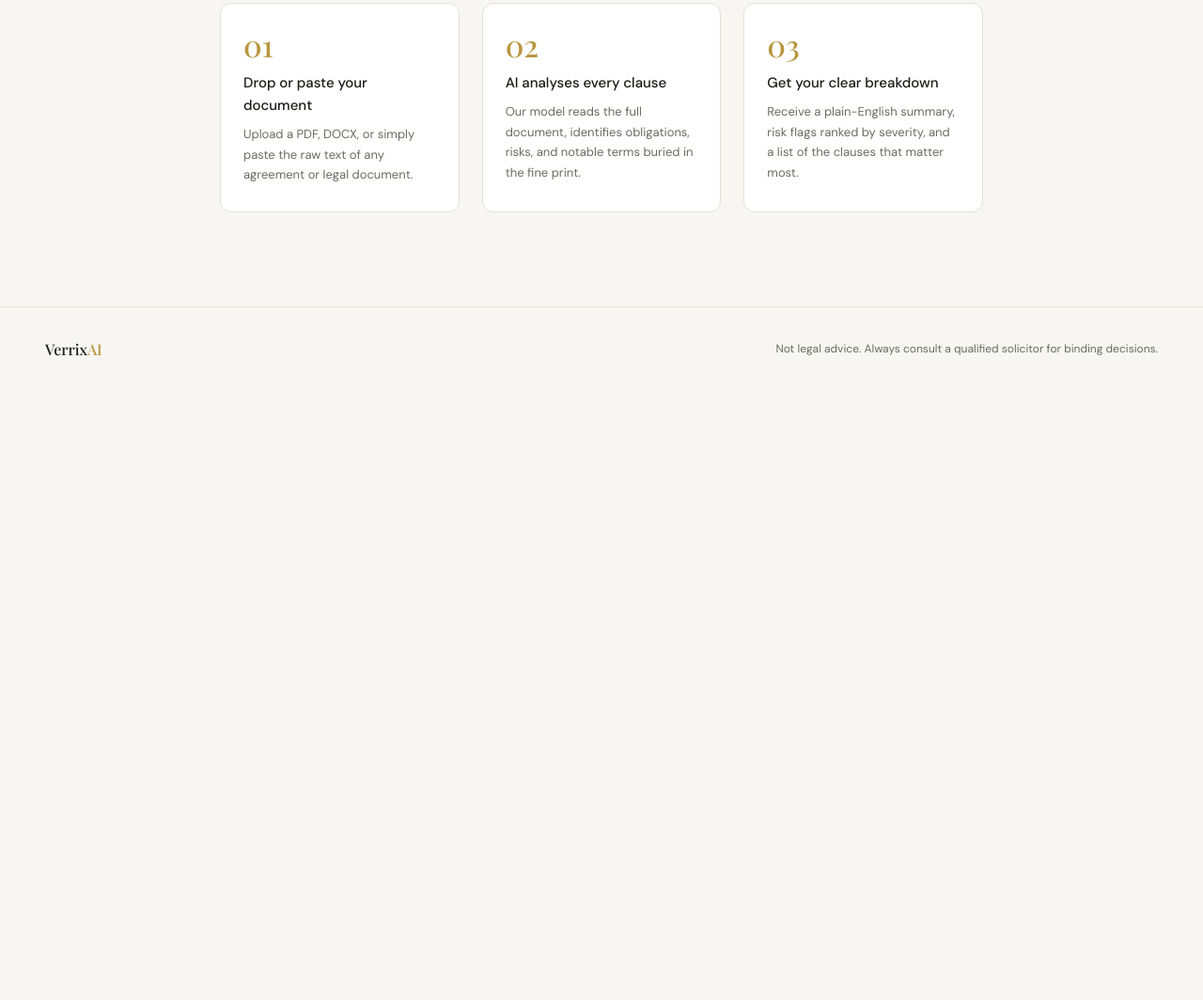
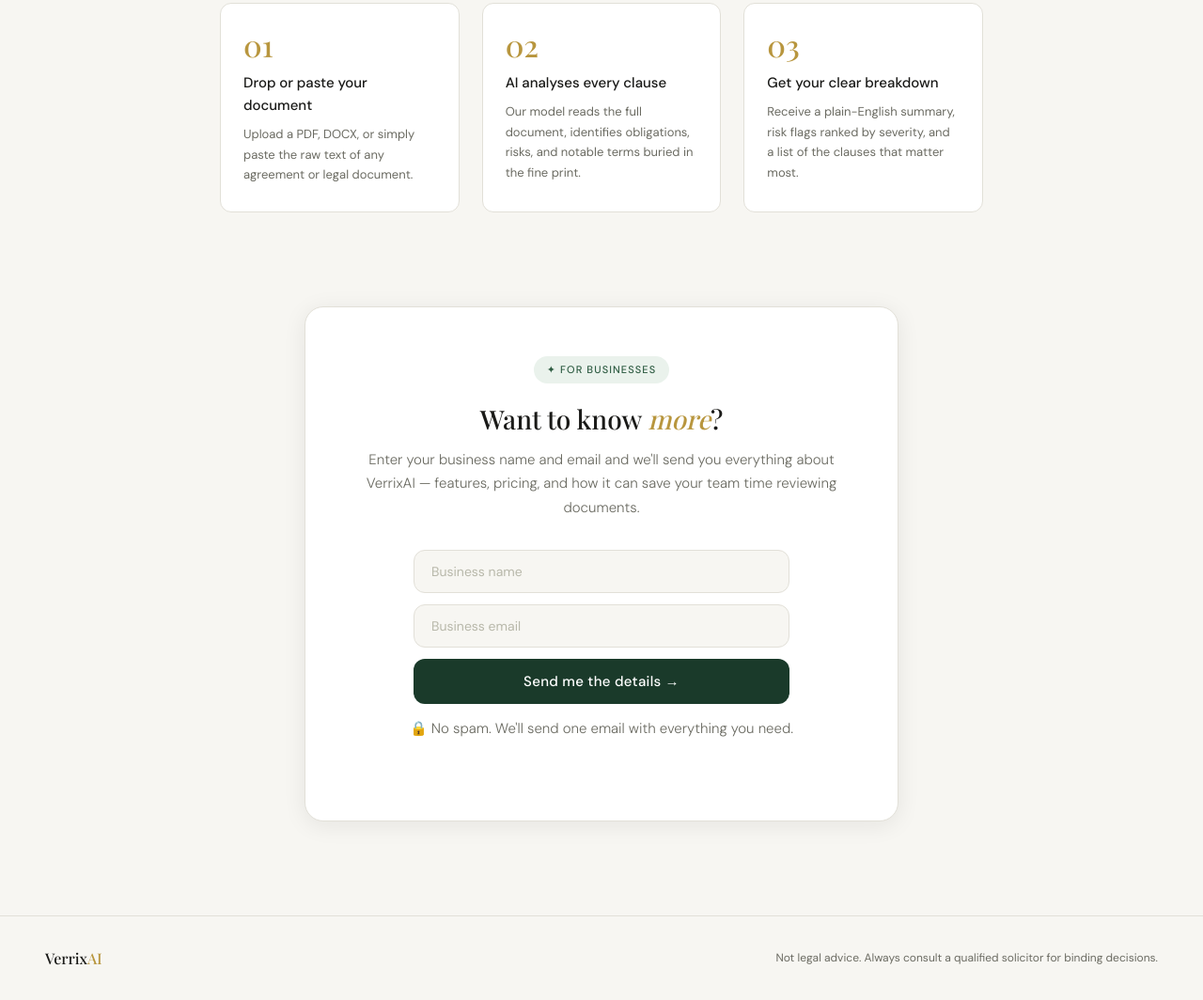
Before and after one commit to edwinshibu/verrixai, a plain HTML site: page index.html in a window 1280 px wide. Shown: the part 1548-2612 px from the top of the page at 94% size. Before the commit the page ends 1964 px from the top, so only its background shows below. Drawn offline with nearby package versions, Linux system fonts and the light colour scheme.

Commit message:
Update index.html

```diff
--- a/index.html
+++ b/index.html
@@ -217,7 +217,24 @@
   .privacy-text { font-size: 12px; color: var(--accent-light); line-height: 1.6; }
   .privacy-text strong { display: block; margin-bottom: 2px; font-weight: 600; }
 
-  /* HOW IT WORKS */
+  /* KNOW MORE SECTION */
+  .knowmore-section { max-width: 680px; margin: 0 auto 100px; padding: 0 24px; text-align: center; }
+  .knowmore-card { background: var(--surface); border: 1px solid var(--border); border-radius: 20px; padding: 52px 48px; box-shadow: var(--shadow); }
+  .knowmore-eyebrow { display: inline-flex; align-items: center; gap: 8px; background: #EAF2EC; color: var(--accent-light); font-size: 11px; font-weight: 500; letter-spacing: 0.1em; text-transform: uppercase; padding: 6px 14px; border-radius: 999px; margin-bottom: 20px; }
+  .knowmore-card h2 { font-family: 'Playfair Display', serif; font-size: 28px; font-weight: 500; margin-bottom: 12px; line-height: 1.3; }
+  .knowmore-card h2 em { font-style: italic; color: var(--gold); }
+  .knowmore-card p { font-size: 15px; color: var(--ink-muted); margin-bottom: 32px; line-height: 1.7; font-weight: 300; }
+  .knowmore-form { display: flex; flex-direction: column; gap: 12px; max-width: 400px; margin: 0 auto; }
+  .knowmore-input { width: 100%; padding: 13px 18px; border: 1px solid var(--border); border-radius: var(--radius); font-family: 'DM Sans', sans-serif; font-size: 14px; color: var(--ink); background: var(--bg); outline: none; transition: border-color 0.2s; }
+  .knowmore-input:focus { border-color: var(--gold); background: white; }
+  .knowmore-input::placeholder { color: #B8B8AA; }
+  .btn-knowmore { width: 100%; padding: 14px; background: var(--accent); color: white; border: none; border-radius: var(--radius); font-family: 'DM Sans', sans-serif; font-size: 15px; font-weight: 500; cursor: pointer; transition: all 0.2s; letter-spacing: 0.02em; }
+  .btn-knowmore:hover { background: var(--accent-light); transform: translateY(-1px); box-shadow: 0 8px 24px rgba(26,58,42,0.25); }
+  .btn-knowmore:disabled { opacity: 0.5; cursor: not-allowed; transform: none; box-shadow: none; }
+  .knowmore-msg { font-size: 13px; padding: 10px 14px; border-radius: 8px; display: none; margin-top: 4px; }
+  .knowmore-msg.success { background: #EAF5EE; color: var(--risk-low); display: block; }
+  .knowmore-msg.error { background: #FDECEA; color: var(--risk-high); display: block; }
+  .knowmore-note { font-size: 11px; color: var(--ink-muted); margin-top: 14px; }
   .how-section { max-width: 860px; margin: 0 auto 100px; padding: 0 24px; }
   .how-header { text-align: center; margin-bottom: 48px; }
   .how-header h2 { font-family: 'Playfair Display', serif; font-size: 32px; font-weight: 500; margin-bottom: 12px; }
@@ -516,13 +533,81 @@
   </div>
 </div>
 
+<!-- KNOW MORE SECTION -->
+<div class="knowmore-section">
+  <div class="knowmore-card">
+    <div class="knowmore-eyebrow">✦ For businesses</div>
+    <h2>Want to know <em>more</em>?</h2>
+    <p>Enter your business name and email and we'll send you everything about VerrixAI — features, pricing, and how it can save your team time reviewing documents.</p>
+    <div class="knowmore-form">
+      <input class="knowmore-input" id="kmBusiness" type="text" placeholder="Business name" />
+      <input class="knowmore-input" id="kmEmail" type="email" placeholder="Business email" />
+      <button class="btn-knowmore" id="kmBtn" onclick="submitKnowMore()">Send me the details →</button>
+      <div class="knowmore-msg" id="kmMsg"></div>
+    </div>
+    <p class="knowmore-note">🔒 No spam. We'll send one email with everything you need.</p>
+  </div>
+</div>
+
 <footer>
   <div class="footer-logo">Verrix<span>AI</span></div>
   <div>Not legal advice. Always consult a qualified solicitor for binding decisions.</div>
 </footer>
 
 <script>
-// ─── SUPABASE INIT ───────────────────────────────────────────
+// ─── KNOW MORE ───────────────────────────────────────────────
+async function submitKnowMore() {
+  const business_name = document.getElementById('kmBusiness').value.trim();
+  const email         = document.getElementById('kmEmail').value.trim();
+  const btn           = document.getElementById('kmBtn');
+  const msg           = document.getElementById('kmMsg');
+
+  msg.className = 'knowmore-msg';
+  msg.textContent = '';
+
+  if (!business_name || !email) {
+    msg.className = 'knowmore-msg error';
+    msg.textContent = 'Please enter both your business name and email.';
+    return;
+  }
+  if (!/^[^\s@]+@[^\s@]+\.[^\s@]+$/.test(email)) {
+    msg.className = 'knowmore-msg error';
+    msg.textContent = 'Please enter a valid email address.';
+    return;
+  }
+
+  btn.disabled = true;
+  btn.textContent = 'Sending…';
+
+  try {
+    const res  = await fetch('/api/knowmore', {
+      method: 'POST',
+      headers: { 'Content-Type': 'application/json' },
+      body: JSON.stringify({ business_name, email })
+    });
+    const data = await res.json();
+
+    if (res.status === 409) {
+      msg.className = 'knowmore-msg error';
+      msg.textContent = 'This email has already been registered.';
+      btn.disabled = false;
+      btn.textContent = 'Send me the details →';
+      return;
+    }
+    if (!res.ok) throw new Error(data.error || 'Something went wrong.');
+
+    msg.className = 'knowmore-msg success';
+    msg.textContent = `Done! Check your inbox at ${email} — we've sent everything over.`;
+    document.getElementById('kmBusiness').value = '';
+    document.getElementById('kmEmail').value = '';
+    btn.textContent = '✓ Sent!';
+  } catch(e) {
+    msg.className = 'knowmore-msg error';
+    msg.textContent = e.message || 'Something went wrong. Please try again.';
+    btn.disabled = false;
+    btn.textContent = 'Send me the details →';
+  }
+}
 const SUPABASE_URL = 'https://ivisbawpltxqpsltnmny.supabase.co';
 const SUPABASE_KEY = 'eyJhbGciOiJIUzI1NiIsInR5cCI6IkpXVCJ9.eyJpc3MiOiJzdXBhYmFzZSIsInJlZiI6Iml2aXNiYXdwbHR4cXBzbHRubW55Iiwicm9sZSI6ImFub24iLCJpYXQiOjE3NzI3NDM0MDIsImV4cCI6MjA4ODMxOTQwMn0.exgxjgKKs3XzhBG8fpH4tkKJ_zZmrY1VtU_VU9ALVM0';
 const sb = supabase.createClient(SUPABASE_URL, SUPABASE_KEY);
```
